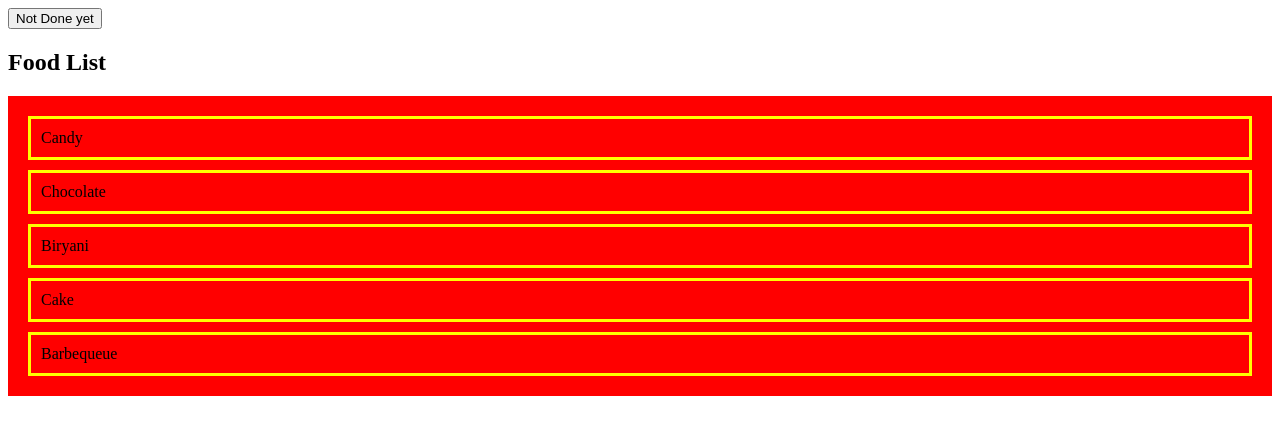
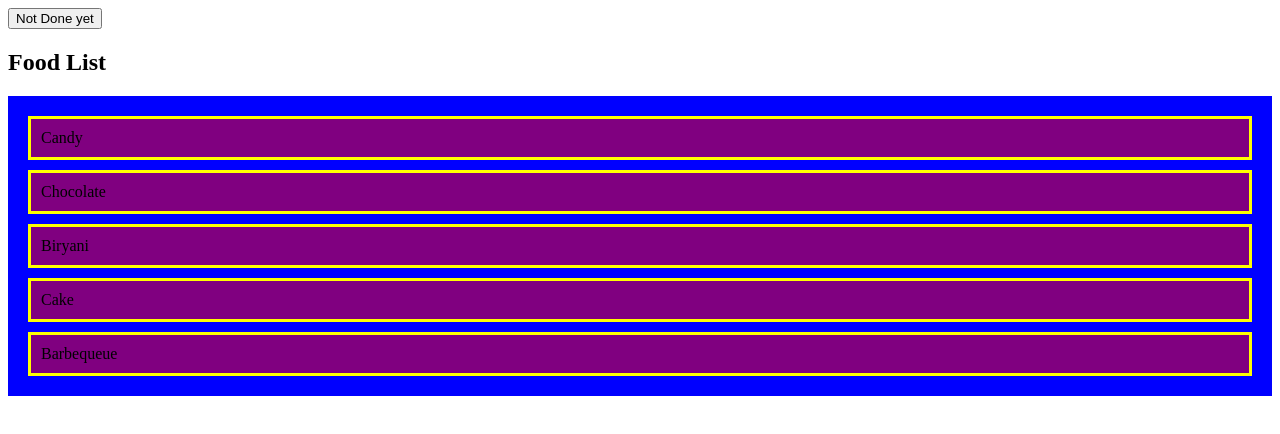
Before and after one commit to kazirumi/react_practice_mosh, a React (Vite) app: page / in a window 1280 px wide. Shown: the top 434 px of the page. Built offline with nearby package versions, Linux system fonts and the light colour scheme.

Commit message:
css in js file (styled-component)

```diff
--- a/package.json
+++ b/package.json
@@ -11,7 +11,8 @@
   "dependencies": {
     "bootstrap": "^5.2.3",
     "react": "^18.2.0",
-    "react-dom": "^18.2.0"
+    "react-dom": "^18.2.0",
+    "styled-components": "^6.1.6"
   },
   "devDependencies": {
     "@types/react": "^18.0.27",
--- a/src/components/ListGroup/ListGroup.tsx
+++ b/src/components/ListGroup/ListGroup.tsx
@@ -1,5 +1,23 @@
 import { useState } from "react";
-import styles from "./ListGroups.module.css";
+// import styles from "./ListGroups.module.css";
+import styled from "styled-components";
+
+interface ListItemProps {
+  active: string|undefined;
+}
+
+const List = styled.li`
+  background-color: blue;
+  list-style: none;
+  padding: 10px 10px 10px 10px;
+`;
+const ListItem = styled.ul<ListItemProps>`
+  border: solid;
+  border-color: yellow;
+  margin: 10px 10px 10px 10px;
+  padding: 10px 10px 10px 10px;
+  background: ${props => props.active=='true' ? "orange" : "purple"};
+`;
 
 interface Props {
   items: string[];
@@ -14,14 +32,10 @@ function ListGroup({ items, heading, onSelectItem }: Props) {
     <>
       <h2>{heading} List</h2>
       {items.length === 0 && <p className="text-danger">No item found</p>}
-      <ul className={styles.listGroup}>
+      <List>
         {items.map((item, index) => (
-          <li
-            className={
-              selectedIndex === index
-                ?[styles.listGroupItem,styles.active].join(" ")
-                : styles.listGroupItem
-            }
+          <ListItem
+            active={index === selectedIndex ? 'true':undefined}
             key={item}
             onClick={() => {
               setSelectedIndex(index);
@@ -29,9 +43,9 @@ function ListGroup({ items, heading, onSelectItem }: Props) {
             }}
           >
             {item}
-          </li>
+          </ListItem>
         ))}
-      </ul>
+      </List>
     </>
   );
 }
```
Also changed, not shown: 1 other file (tests, documents, lock files or other folders).
